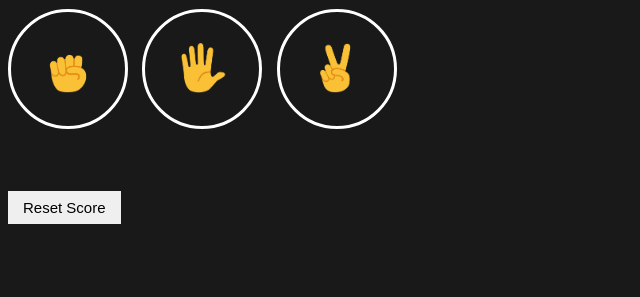
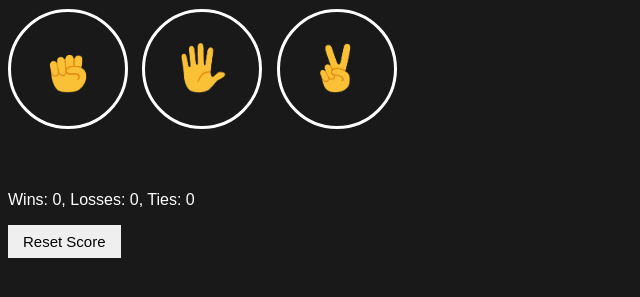
Before and after one commit to audrijaishere/Rock-Paper-Scissors, a plain HTML site: page index.html in a window 1280 px wide. Shown: the part 85-382 px from the top of the page, without its empty margins (0-640 px from the left). Drawn offline with Linux system fonts and the light colour scheme.

Commit message:
Update index.html

```diff
--- a/index.html
+++ b/index.html
@@ -38,7 +38,7 @@
     Reset Score
   </button>
 
-  <script src="script/10-rock-paper-scissor.js"></script>
+  <script src="10-rock-paper-scissor.js"></script>
 </body>
 
 </html>
```
